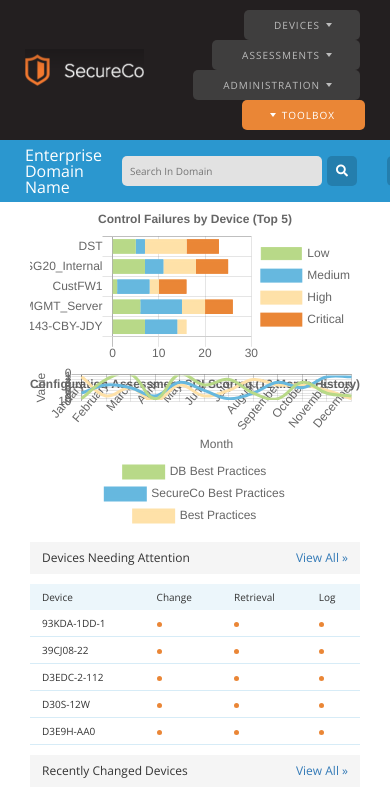
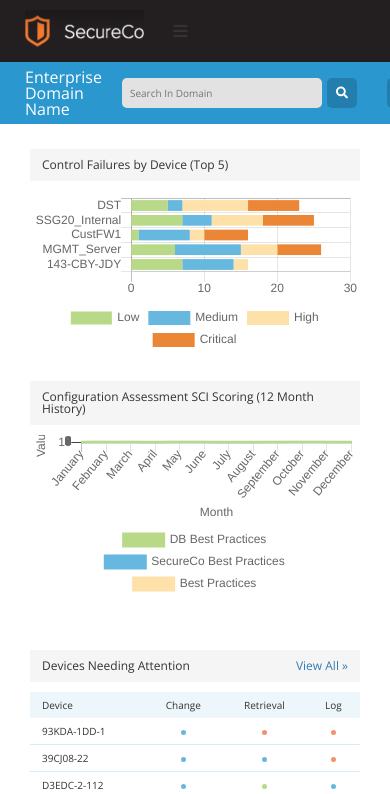
Before and after one commit to CareeCodesProjects/Credera-Charts-Challenge, a website: page index.html in a window 390 px wide. Shown: the top 794 px of the page. Drawn offline with nearby package versions, Linux system fonts and the light colour scheme; files that its build step writes are made by us from their sources.

Commit message:
Added screenshots, hamburger menu, media queries, etc

```diff
--- a/index.html
+++ b/index.html
@@ -11,14 +11,25 @@
     <body>
         <header>
             <nav class="main-nav container-fluid">
-                <div class="col-md-6">
+                <div class="col-md-3">
                     <img class="nav-logo" src="assets/logo.png" alt="SecureCo"/>
                 </div>
-                <div class="nav-button-group main-nav-buttons col-md-6">
+                <div class="nav-button-group main-nav-buttons col-md-9">
                     <button class="nav-button nav-button--default nav-button--combobox" type="button">Devices</button>
                     <button class="nav-button nav-button--default nav-button--combobox" type="button">Assessments</button>
                     <button class="nav-button nav-button--default nav-button--combobox" type="button">Administration</button>
                     <button class="nav-button nav-button--accent nav-button--combobox-before" type="button">Toolbox</button>
+                </div>
+                <div class="nav-hamburger-menu main-nav-buttons col-md-9">
+                    <div id="hamburger_button" class="fas fa-bars">
+                        <span class="hidden-text">Menu</span>
+                    </div>
+                    <div class="hamburger-menu-items">
+                        <a href="#">Devices</a>
+                        <a href="#">Assessments</a>
+                        <a href="#">Administration</a>
+                        <a href="#">Toolbox</a>
+                    </div>
                 </div>
             </nav>
             <div class="sub-nav container-fluid">
@@ -52,14 +63,16 @@
         </header>
         <main>
             <div class="container-fluid">
-                <section class="col-md-6">
+                <section class="data-section col-md-6">
+                    <div class="data-section-title">Control Failures by Device (Top 5)</div>
                     <canvas id="chart_1" class="chartjs-render-monitor" style="display: block; height: 150px; width: 300px;"></canvas>                </section>
-                <section class="col-md-6">
+                <section class="data-section col-md-6">
+                    <div class="data-section-title">Configuration Assessment SCI Scoring (12 Month History)</div>
                     <canvas id="chart_2" class="chartjs-render-monitor" style="display: block; height: 301px; width: 602px;"></canvas>
                 </section>
             </div>
             <div class="container-fluid">
-                <section class="col-md-4">
+                <section class="data-section col-md-4">
                     <div class="data-section-title data-section-title--table">
                         <h3>Devices Needing Attention</h3>
                         <a href="#">View All &raquo;</a>
@@ -68,9 +81,9 @@
                         <thead>
                             <tr>
                                 <th>Device</th>
-                                <th>Change</th>
-                                <th>Retrieval</th>
-                                <th>Log</th>
+                                <th class="random-dot-header">Change</th>
+                                <th class="random-dot-header">Retrieval</th>
+                                <th class="random-dot-header">Log</th>
                             </tr>
                         </thead>
                         <tbody>
@@ -107,7 +120,7 @@
                         </tbody>
                     </table>
                 </section>
-                <section class="col-md-4">
+                <section class="data-section col-md-4">
                     <div class="data-section-title data-section-title--table">
                         <h3>Recently Changed Devices</h3>
                         <a href="#">View All &raquo;</a>
@@ -149,8 +162,8 @@
                             </tbody>
                         </table>
                 </section>
-                <section class="col-md-4">
-                    <div class="data-section-title data-section-title--table">
+                <section class="data-section col-md-4">
+                    <div class="data-section-title">
                         <h3>Devices By Rule Count</h3>
                         <a href="#">View All &raquo;</a>
                     </div>
--- a/index.js
+++ b/index.js
@@ -304,10 +304,6 @@
         }
       }]
     },
-    title: {
-      display: true,
-      text: 'Configuration Assessment SCI Scoring (12 Month History)'
-    }
   }
 };
 
@@ -326,11 +322,7 @@
       },
       responsive: true,
       legend: {
-        position: 'right',
-      },
-      title: {
-        display: true,
-        text: 'Control Failures by Device (Top 5)'
+        position: 'bottom',
       },
       scales: {
         xAxes: [{
@@ -346,3 +338,37 @@
   var ctx_2 = document.getElementById('chart_2').getContext('2d');
   window.myLine = new Chart(ctx_2, config);
 };
+
+// Randomized Dot Color
+var dots = document.getElementsByClassName('random-dot');
+
+function getRandomInt(max) {
+  return Math.floor(Math.random() * Math.floor(max));
+}
+
+var i = 0;
+while(i<dots.length) {
+	var magicNumber = getRandomInt(3);
+	switch (magicNumber) {
+		case 0:
+			dots[i].classList.add('random-dot--viking');
+			break;
+		case 1:
+			dots[i].classList.add('random-dot--feijoa');
+			break;
+		case 2:
+			dots[i].classList.add('random-dot--sandy-brown');
+			break;
+	}
+	i+=1;
+}
+
+// Hamburger Menu Toggle
+document.querySelector("#hamburger_button").addEventListener("click", function(){
+  var e = document.querySelector(".hamburger-menu-items");
+    if(e.style.display == 'block')
+       e.style.display = 'none';
+    else
+       e.style.display = 'block';
+
+});
--- a/style.scss
+++ b/style.scss
@@ -40,6 +40,11 @@
 
 .main-nav-buttons {
     text-align: right;
+}
+
+.nav-hamburger-menu,
+.hamburger-menu-items {
+    display: none;
 }
 
 .nav-logo {
@@ -186,13 +191,16 @@
 }
 
 // Data Sections
+.data-section {
+    margin: 25px 0;
+}
 .data-section-title {
     background-color: $wild-sand;
     display: flex;
     font-size: 12px;
     justify-content: space-between;
+    margin: 10px 0;
     padding: 10px 12px;
-    margin: 10px 0;
 }
 
 // Tables
@@ -209,8 +217,23 @@
     padding: 8px 12px;
 }
 
+th:nth-child(2),
+td:nth-child(2) {
+    text-align: center;
+}
+
+th:last-child,
+td:last-child {
+    text-align: right;
+}
+
 tbody tr {
     border-bottom: 1px solid darken($polar, 5%);
+}
+
+.random-dot-header,
+.random-dot-header:last-child {
+    text-align: center;
 }
 
 .random-dot::before {
@@ -218,6 +241,29 @@
     display: block;
     width: 5px;
     height: 5px;
-    background: $tangerine;
+    background: #000;
     border-radius: 10px;
+    margin: 0 auto;
 }
+
+.random-dot--viking::before {
+    background: $viking;
+}
+
+.random-dot--feijoa::before {
+    background: $feijoa;
+}
+
+.random-dot--sandy-brown::before {
+    background: $sandy-brown;
+}
+
+// Custom Media Queries
+@media screen and (max-width: 800px) {
+    .nav-button-group {
+        display: none;
+    }
+    .nav-hamburger-menu {
+        display: block;
+    }
+}
```
Also changed, not shown: ProcessScreenshots/Screen Shot 2018-04-27 at 2.54.07 AM.png (added), ProcessScreenshots/Screen Shot 2018-04-27 at 2.54.39 AM.png (added).
